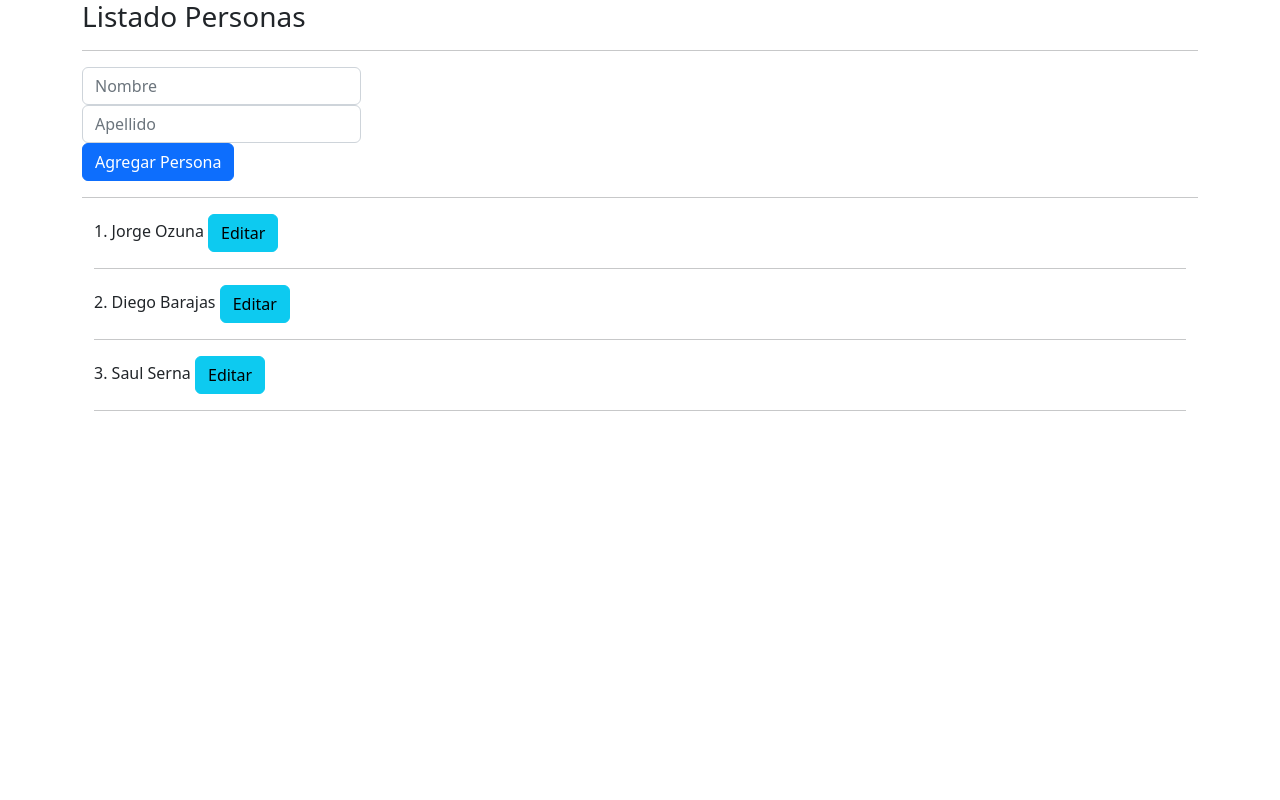
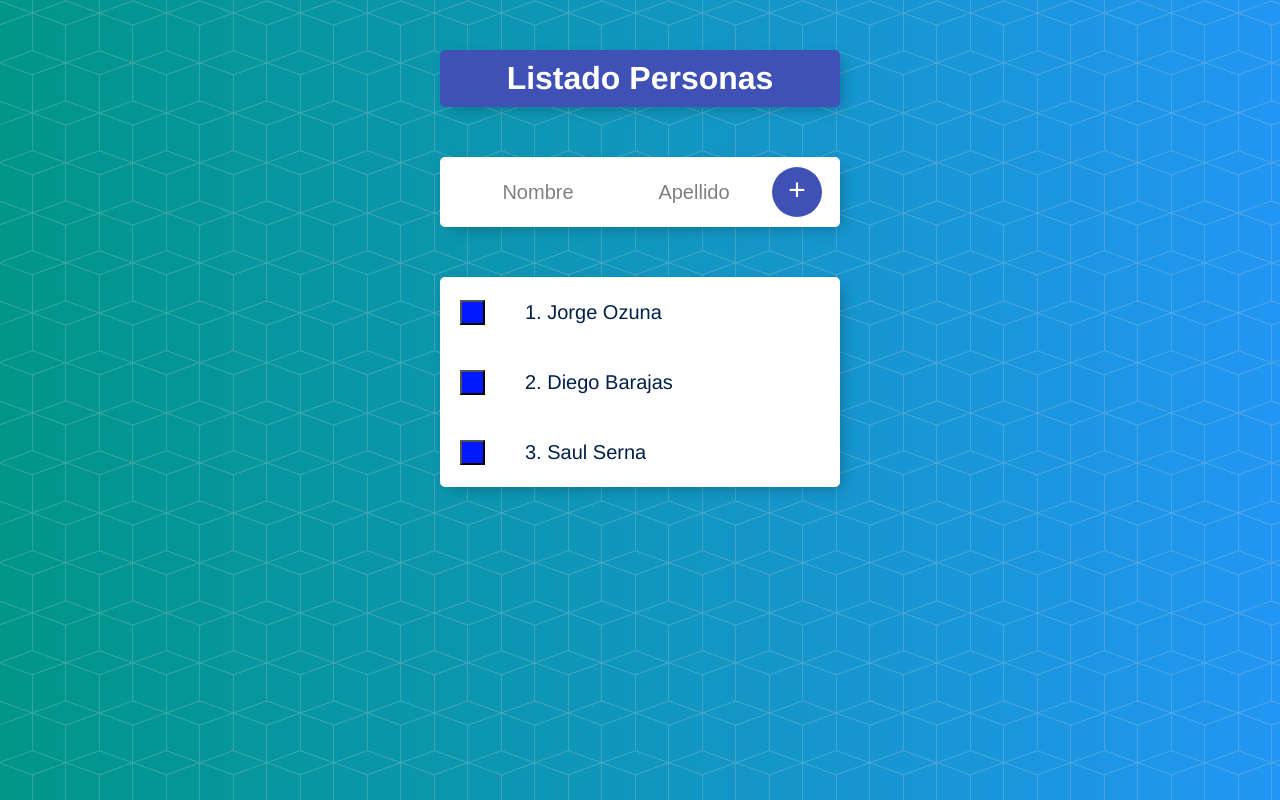
Before and after one commit to TRIYAN-SALAZAR/Listado-de-Personas, an Angular app: page / in a window 1280 px wide. Shown: the top 800 px of the page. Built offline with nearby package versions, Linux system fonts and the light colour scheme.

Commit message:
Se le cambio los estilos y se simplifico en codigo html

```diff
--- a/angular.json
+++ b/angular.json
@@ -25,13 +25,9 @@
               "src/assets"
             ],
             "styles": [
-              "src/styles.css",
-              "node_modules/bootstrap/dist/css/bootstrap.min.css"
+              "src/styles.css"
             ],
-            "scripts": [
-              "node_modules/bootstrap/dist/js/bootstrap.min.js",
-              "node_modules/@popperjs/core/dist/umd/popper.min.js"
-            ]
+            "scripts": []
           },
           "configurations": {
             "production": {
--- a/src/app/app.component.html
+++ b/src/app/app.component.html
@@ -1,10 +1,12 @@
-<div class="container">
-    <div class="col">
-        <h3>{{ titulo }}</h3>
-    </div>
-    <hr>
+<div class="box" id="heading">
+    <h1>{{ titulo }}</h1>
+</div>
+
+<div class="box">
     <app-formulario></app-formulario>
-    <hr>
+</div>
+
+<div class="box">
     <app-persona
         *ngFor="let person of personas; let i = index"
         [persona]="person"
--- a/src/app/formulario/formulario.component.html
+++ b/src/app/formulario/formulario.component.html
@@ -1,33 +1,21 @@
-<form class="form-col">
-  <div class="form-group col-md-3">
-    <label for="Nombre" hidden>Nombre</label>
+<form class="item">
   <input
       type="text"
       name="Nombre"
       id="Nombre"
       placeholder="Nombre"
-        class="form-control"
+      class=""
       #nombreRef
   />
-  </div>
-  <div class="form-group col-md-3">
-    <label for="apellido" hidden>apellido</label>
+
   <input
       type="text"
       name="apellido"
       id="apellido"
       placeholder="Apellido"
-        class="form-control"
+      class=""
       #apellidoRef
   />
-  </div>
-  <div class="col">
-    <button
-        type="submit"
-        class="btn btn-primary"
-        (click)="AgregarPersona()"
-      >
-      Agregar Persona
-    </button>
-  </div>
+
+  <button type="submit" class="" (click)="AgregarPersona()">+</button>
 </form>
--- a/src/app/persona/persona.component.html
+++ b/src/app/persona/persona.component.html
@@ -1,16 +1,6 @@
-
-<div class="container">
-    <div class="row">
-        <div class="col">
-            <div>
-                {{ indice + 1 + ". " }}{{ persona._nombre }} {{ persona._apellido }}
-                <button
-                    type="submit"
-                    class="btn btn-info"
-                    (click)="emitirSaludo()"
-                >Editar</button>
-            </div>
-        </div>
-    </div>
-    <hr>
+<div class="item">
+    <input type="button" (click)="emitirSaludo()">
+    <p>
+        {{ indice + 1 + ". " }}{{ persona._nombre }} {{ persona._apellido }}
+    </p>
 </div>
--- a/src/styles.css
+++ b/src/styles.css
@@ -1 +1,91 @@
-/* You can add global styles to this file, and also import other style files */
+html {
+    background-color: #2196F3;
+    min-height: 1000px;
+    font-family: 'helvetica neue';
+    background: url(./assets/bg-pattern.png), #2196F3;
+    background: url(./assets/bg-pattern.png), -webkit-gradient(linear, right top, left top, from(#2196F3), to(#009688));
+    background: url(./assets/bg-pattern.png), linear-gradient(to left, #2196F3, #009688)
+  }
+
+  h1 {
+    color: #fff;
+    padding: 10px;
+  }
+
+  .box {
+    max-width: 400px;
+    margin: 50px auto;
+    background: white;
+    border-radius: 5px;
+    box-shadow: 5px 5px 15px -5px rgba(0, 0, 0, 0.3);
+  }
+
+  #heading {
+    background-color: #3F51B5;
+    text-align: center;
+  }
+
+  .item {
+    min-height: 70px;
+    display: flex;
+    align-items: center;
+    border-bottom: 1px solid #F1F1F1;
+  }
+
+  .item:last-child {
+    border-bottom: 0;
+  }
+
+
+  input[type="button"] {
+    margin: 20px;
+    width: 25px;
+    height: 25px;
+    background-color: rgb(0, 26, 255);
+  }
+
+  p {
+    margin: 0;
+    padding: 20px;
+    font-size: 20px;
+    font-weight: 200;
+    color: #00204a;
+  }
+
+  form {
+    text-align: center;
+    margin-left: 20px;
+  }
+
+  button {
+    min-height: 50px;
+    width: 50px;
+    border-radius: 50%;
+    border-color: transparent;
+    background-color: #3F51B5;
+    color: #fff;
+    font-size: 30px;
+    padding-bottom: 6px;
+    border-width: 0;
+  }
+
+  input[type="text"] {
+    text-align: center;
+    height: 60px;
+    top: 10px;
+    border: none;
+    background: transparent;
+    font-size: 20px;
+    font-weight: 200;
+    width: 40%;
+  }
+
+  input[type="text"]:focus {
+    outline: none;
+    box-shadow: inset 0 -3px 0 0 #3F51B5;
+  }
+
+  ::placeholder {
+    color: grey;
+    opacity: 1;
+  }
```
Also changed, not shown: src/assets/bg-pattern.png (added). Lines whose indentation alone changed are shown as unchanged.
